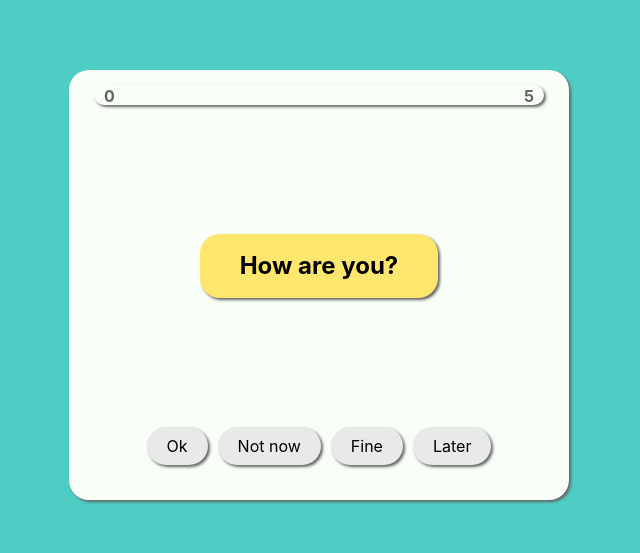
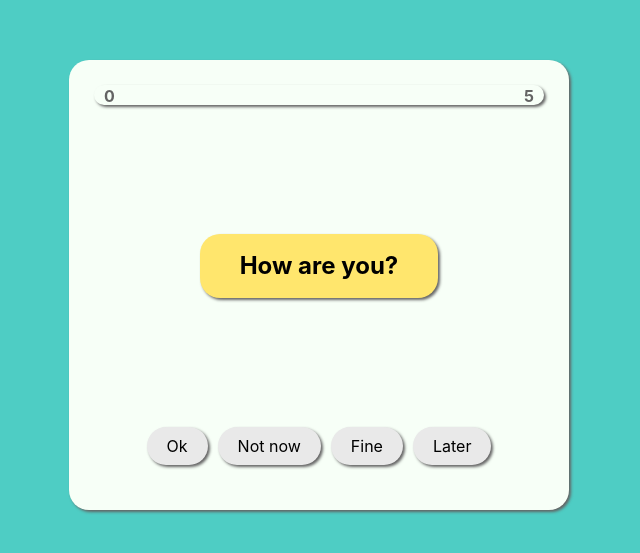
Before and after one commit to kerbasi/qizeReact, a React (Vite) app: page / in a window 1280 px wide. Shown: the part 115-668 px from the top of the page, without its empty margins (321-961 px from the left). Built offline with nearby package versions, Linux system fonts and the light colour scheme.

Commit message:
Add p for card

```diff
--- a/src/App.css
+++ b/src/App.css
@@ -13,7 +13,7 @@
 }
 
 .quiz-card {
-  padding: 15px 0;
+  padding: 25px 0;
   width: 80%;
   max-width: 500px;
   min-width: 280px;
```
